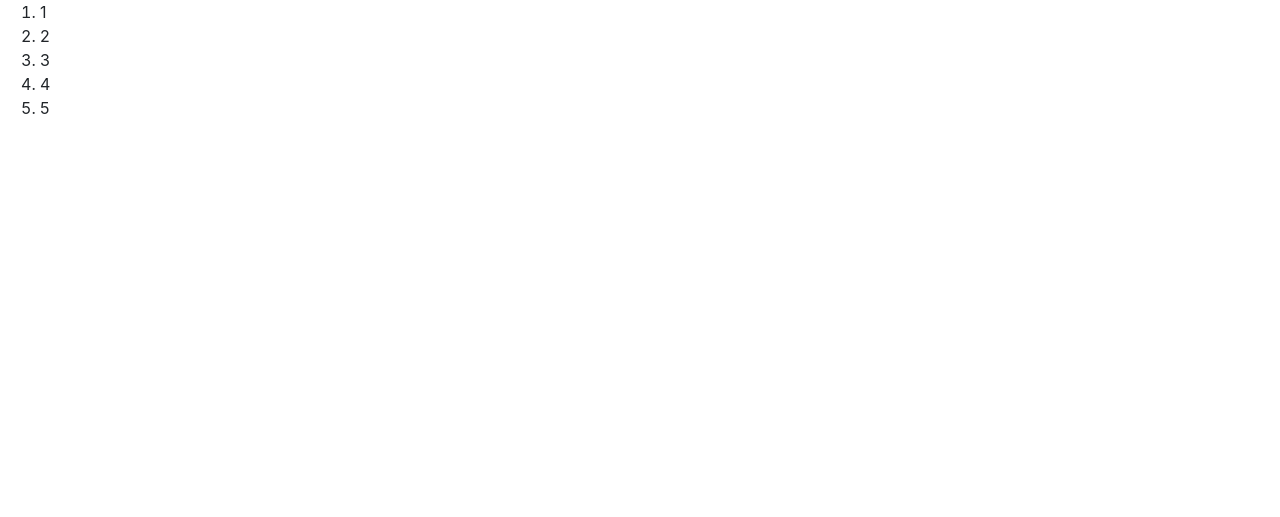
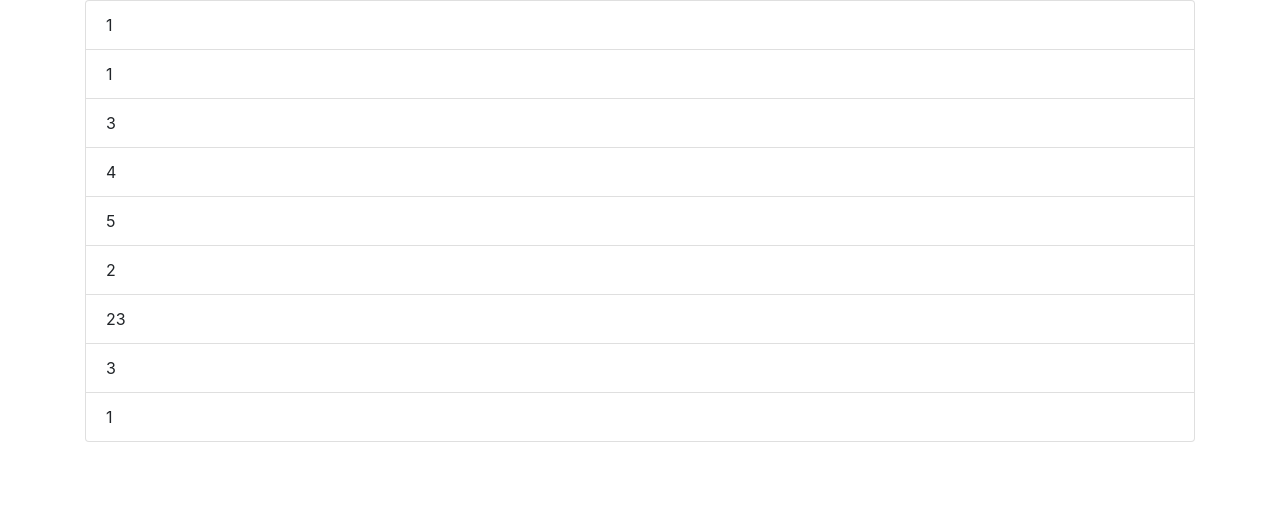
Before and after one commit to clarahernandez/introduccion-a-js, a website: page tareas/clase-5/tarea4.html in a window 1280 px wide. Drawn offline with nearby package versions, Linux system fonts and the light colour scheme.

Commit message:
Agrego más numeros a la lista

```diff
--- a/tareas/clase-5/tarea4.html
+++ b/tareas/clase-5/tarea4.html
@@ -8,13 +8,24 @@
         <title>Tarea 4 | Clase 5</title>
     </head>
     <body>
-        <ol>
-            <li>1</li>
-            <li>2</li>
-            <li>3</li>
-            <li>4</li>
-            <li>5</li>
-        </ol>
+        <div class="container">
+            <ol class="list-group">
+                <li class="list-group-item">1</li>
+                <li class="list-group-item">1</li>
+                <li class="list-group-item">3</li>
+                <li class="list-group-item">4</li>
+                <li class="list-group-item">5</li>
+                <li class="list-group-item">2</li>
+                <li class="list-group-item">23</li>
+                <li class="list-group-item">3</li>
+                <li class="list-group-item">1</li>
+            </ol>
+
+            <em id="sumaTotal"></em><br />
+            <em id="numeroMenor"></em><br />
+            <em id="numeroMayor"></em><br />
+            <em id="numeroRepetido"></em>
+        </div>
         <script src="tarea4.js"></script>
     </body>
 </html>
```
